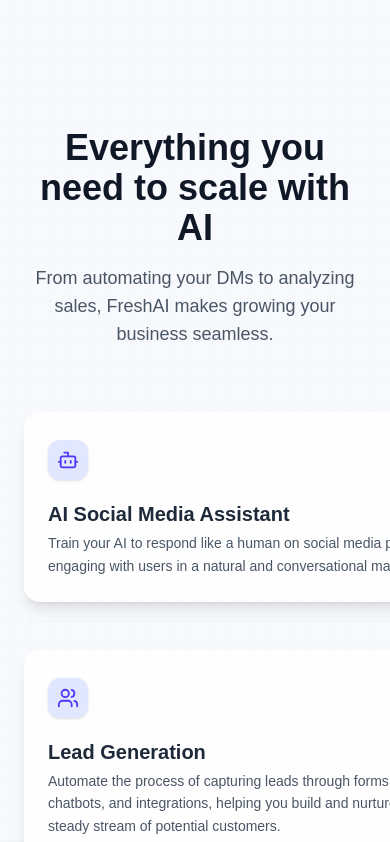
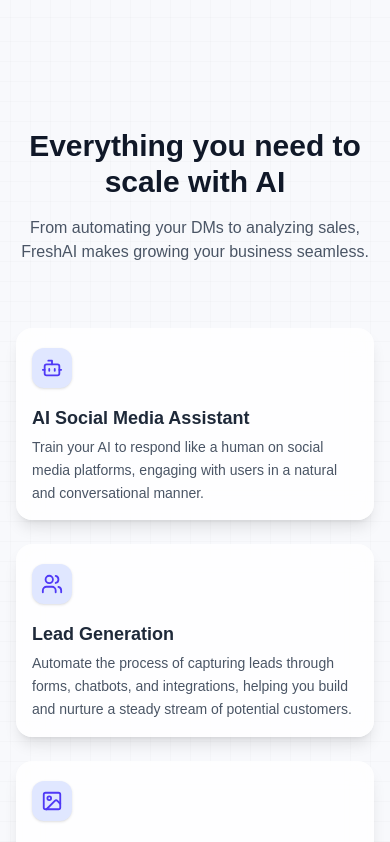
Before and after one commit to prasanthece42/FreshAI-PRD, a Next.js app: page / in a window 390 px wide. Shown: the part 880-1722 px from the top of the page. Built offline with nearby package versions, Linux system fonts and the light colour scheme.

Commit message:
Mobile responsive

```diff
--- a/src/components/Features.js
+++ b/src/components/Features.js
@@ -51,7 +51,7 @@
   return (
     <section
       id="features"
-      className="py-24 px-6 sm:px-10 relative overflow-hidden"
+      className="w-full py-24 px-4 sm:px-6 lg:px-8"
       style={{
         backgroundColor: "#f8f9fc",
         backgroundImage: `
@@ -61,16 +61,16 @@
         backgroundSize: "40px 40px",
       }}
     >
-      <div className="max-w-5xl mx-auto text-center mb-16">
-        <h2 className="text-4xl sm:text-5xl font-extrabold text-gray-900 mb-4">
+      <div className="max-w-screen-xl mx-auto text-center mb-16">
+        <h2 className="text-3xl sm:text-4xl font-extrabold text-gray-900 mb-4">
           Everything you need to scale with AI
         </h2>
-        <p className="text-lg text-gray-600">
+        <p className="text-base sm:text-lg text-gray-600">
           From automating your DMs to analyzing sales, FreshAI makes growing your business seamless.
         </p>
       </div>
 
-      <div className="grid md:grid-cols-2 gap-12 max-w-6xl mx-auto">
+      <div className="grid grid-cols-1 sm:grid-cols-2 gap-6 sm:gap-12 max-w-screen-xl mx-auto">
         {features.map((feature, i) => (
           <motion.div
             key={i}
@@ -79,16 +79,16 @@
             initial="initial"
             whileInView="animate"
             viewport={{ once: true }}
-            className="flex flex-col sm:flex-row items-start gap-5 bg-white/80 backdrop-blur-md p-6 rounded-2xl shadow-lg hover:shadow-xl transition-all"
+            className="w-full flex flex-col sm:flex-row items-start gap-4 sm:gap-5 bg-white/80 backdrop-blur-md p-4 sm:p-6 rounded-2xl shadow-lg hover:shadow-xl transition-all"
           >
             <div className="flex-shrink-0 mt-1 w-10 h-10 rounded-xl bg-indigo-100 text-indigo-600 flex items-center justify-center shadow-sm">
               {feature.icon}
             </div>
             <div className="min-w-0">
-              <h3 className="text-xl font-semibold text-gray-800 mb-1 truncate">
+              <h3 className="text-lg sm:text-xl font-semibold text-gray-800 mb-1 truncate">
                 {feature.title}
               </h3>
-              <p className="text-gray-600 text-sm leading-relaxed break-words">
+              <p className="text-gray-600 text-sm sm:text-base leading-relaxed break-words">
                 {feature.desc}
               </p>
             </div>
```
